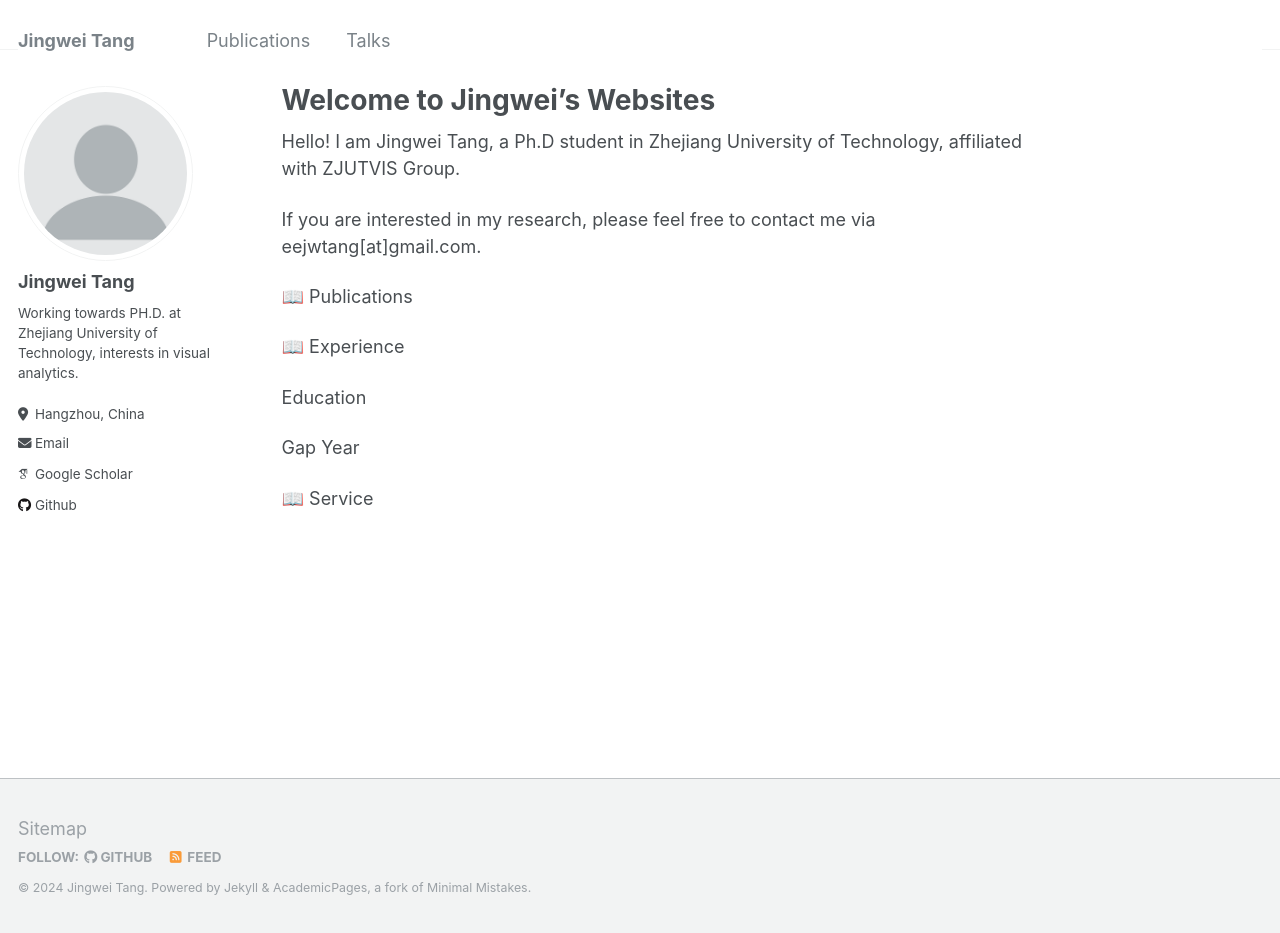
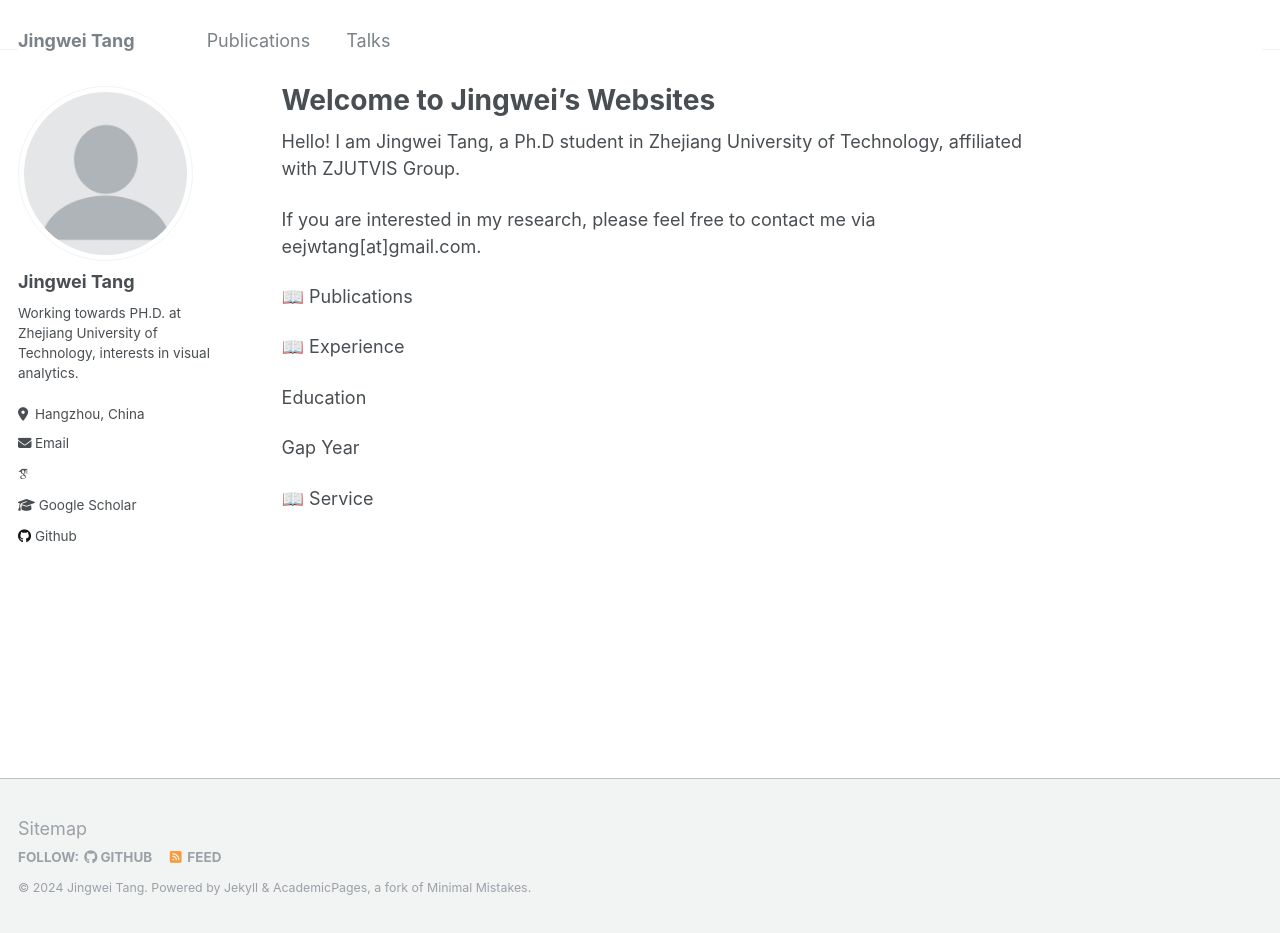
Before and after one commit to isjwtang/isjwtang.github.io, a Jekyll site: the page built from _pages/about.md, in a window 1280 px wide and 933 px high. Built offline with Jekyll 4.4.1, drawn with Linux system fonts in a browser that asks for light colours; some web fonts are replaced.

Commit message:
Update author-profile.html

```diff
--- a/_includes/author-profile.html
+++ b/_includes/author-profile.html
@@ -42,7 +42,9 @@
         <li><a href="{{ author.arxiv }}"><i class="ai ai-arxiv ai-fw icon-pad-right"></i>arXiv</a></li>
       {% endif %}
       {% if author.googlescholar %}
-        <li><a href="{{ author.googlescholar }}"><i class="ai ai-google-scholar icon-pad-right"></i>Google Scholar</a></li>
+        <li><a href="{{ author.googlescholar }}"><i class="ai ai-google-scholar icon-pad-right"></i>
+        <li><a href="{{ author.googlescholar }}"><i class="fas fa-fw fa-graduation-cap"></i>
+      Google Scholar</a></li>
       {% endif %}
       {% if author.impactstory %}
         <li><a href="{{ author.impactstory }}"><i class="ai ai-impactstory ai-fw icon-pad-right"></i>Impactstory</a></li>
```
